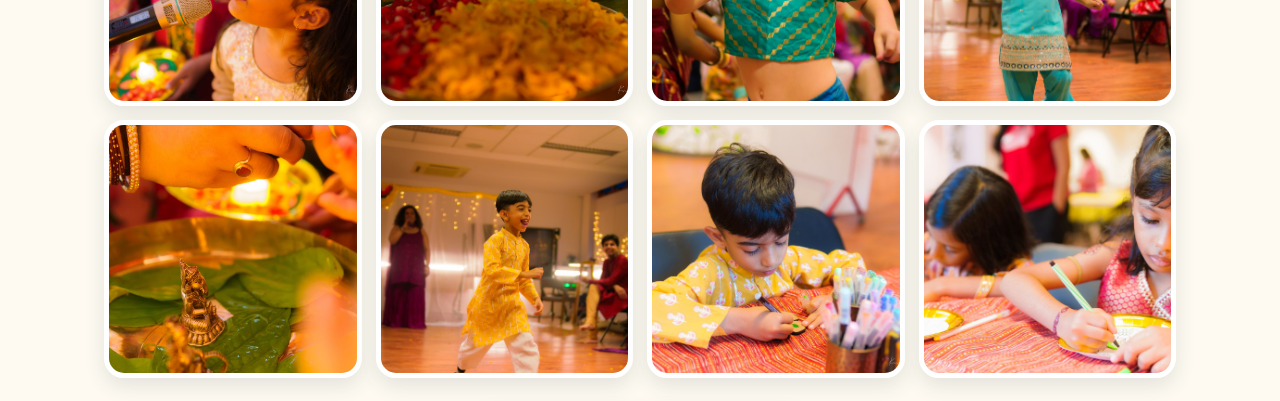
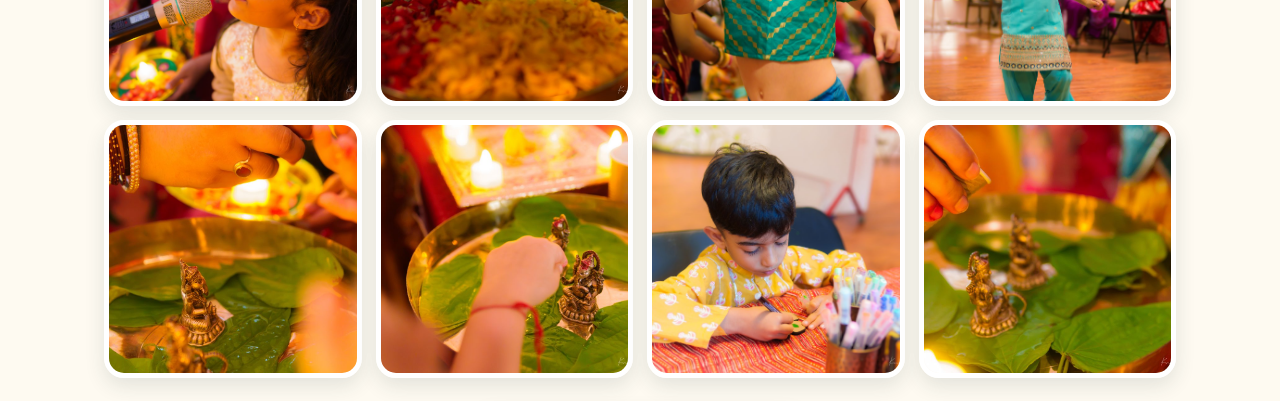
Before and after one commit to Upasna1987/diwaliplaydatesingapore, a plain HTML site: page index.html in a window 1280 px wide. Shown: the part 7620-8021 px from the top of the page. Drawn offline with nearby package versions, Linux system fonts and the light colour scheme.

Commit message:
Gallery: drop repeated yellow-kurta boy and half-face photo

```diff
--- a/index.html
+++ b/index.html
@@ -354,9 +354,9 @@
       <img src="images/k-teal.jpg" alt="" loading="lazy">
       <img src="images/k-toddler.jpg" alt="" loading="lazy">
       <img src="images/g-diya-glow.jpg" alt="A lit diya glowing" loading="lazy">
-      <img src="images/k-yellow.jpg" alt="" loading="lazy">
+      <img src="images/g-puja-plate.jpg" alt="A decorated puja plate" loading="lazy">
       <img src="images/k-diya-boy.jpg" alt="" loading="lazy">
-      <img src="images/k-girl-drawing.jpg" alt="" loading="lazy">
+      <img src="images/g-puja-leaves.jpg" alt="Puja leaves and flowers" loading="lazy">
     </div>
     <a class="credit" href="https://www.instagram.com/beard.and.butter/" target="_blank" rel="noopener">
       <img src="images/photographer.jpg" alt="Kushagra Saran, photographer">
```
Also changed, not shown: images/g-puja-leaves.jpg (added), images/g-puja-plate.jpg (added), images/k-girl-drawing.jpg (deleted), images/k-yellow.jpg (deleted).
